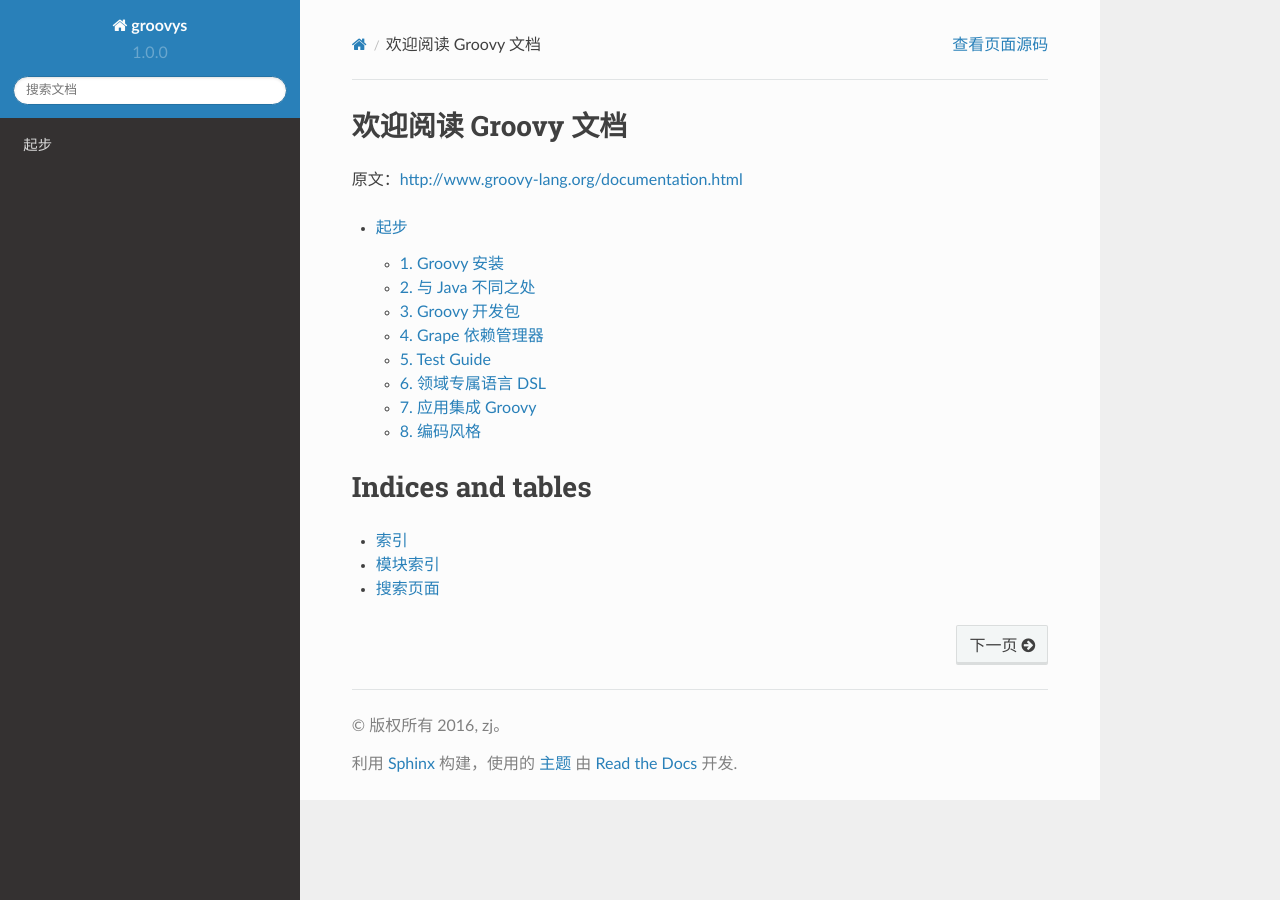
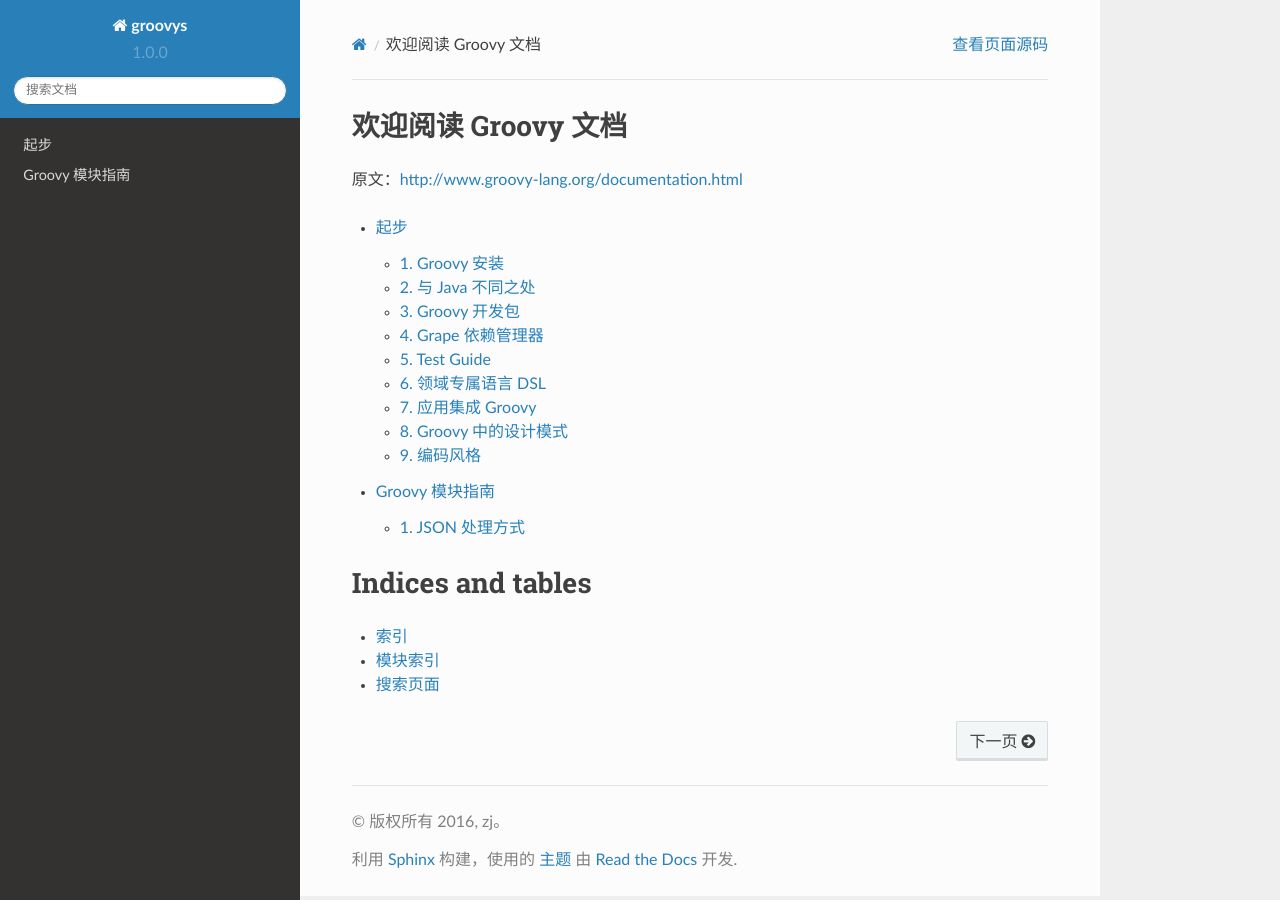
Before and after one commit to guxiaotu/zh-doc-groovy-lang, a Sphinx documentation site: the page built from docs/source/index.rst, in a window 1280 px wide. Built offline with Sphinx 7.4.7 and the Read the Docs theme 2.0.0, drawn with Linux system fonts in a browser that asks for light colours; part of the change alters nothing that is shown.

Commit message:
add arsing-and-producing-JSON

```diff
--- a/docs/source/GettingStarted/index.rst
+++ b/docs/source/GettingStarted/index.rst
@@ -12,4 +12,5 @@
    Testing-guide
    Domain-Specific-Languages
    Integrating-Groovy-into-applications
+   Design-patterns-in-Groovy
    Style-guide
--- /dev/null
+++ b/docs/source/Groovy-module-guides/Parsing-and-producing-JSON.rst
@@ -0,0 +1,176 @@
+JSON 处理方式
+================
+
+	Groovy 中集成 JSON 与 对象之间转换的功能。
+	在 ``groovy.json`` 包中的类专门用于 JSON 序列化及解析工作.
+
+JsonSlurper
+-----------
+
+``JsonSlurper`` 用于将 JSON 字符串转换为 Groovy 数据结构，如：maps, lists, 以及原始类型 ``Integer`` , ``Double``, ``Boolean`` 和
+``String``.
+
+其类中有大量的 ``parse`` 以及如： ``parseText`` ，``parseFile`` 等方法。
+下面的例子中将使用 ``parseText`` 方法来解析 JSON 字符串，并将其转换为 list 或 map 对象。
+The class comes with a bunch of overloaded parse methods plus some special methods such as parseText, parseFile and others. For the next example we will use the parseText method. It parses a JSON String and recursively converts it to a list or map of objects. The other parse* methods are similar in that they return a JSON String but for different parameter types.
+
+.. code-block:: groovy
+
+	def jsonSlurper = new JsonSlurper()
+	def object = jsonSlurper.parseText('{ "name": "John Doe" } /* some comment */')
+
+	assert object instanceof Map
+	assert object.name == 'John Doe'
+
+这里的返回结果为 map , 可以像普通 Groovy 对象一样使用。 ``JsonSlurper`` 解析的 Json 字符串遵循 `ECMA-404 JSON 交换标准 <http://www.ecma-international.org/publications/files/ECMA-ST/ECMA-404.pdf>`_ ， 增加了对于注解及日期的支持。
+
+In addition to maps JsonSlurper supports JSON arrays which are converted to lists.
+除了 map，``JsonSlurper`` 也支持将 JSON 数组转换为 lists .
+
+.. code-block:: groovy
+
+	def jsonSlurper = new JsonSlurper()
+	def object = jsonSlurper.parseText('{ "myList": [4, 8, 15, 16, 23, 42] }')
+
+	assert object instanceof Map
+	assert object.myList instanceof List
+	assert object.myList == [4, 8, 15, 16, 23, 42]
+
+JSON 标准支持以下原始数据类型：string, number, object, true, false, null.
+``JsonSlurper`` 会将它们转换为对应的 Groovy 类型。
+
+.. code-block:: groovy
+
+	def jsonSlurper = new JsonSlurper()
+	def object = jsonSlurper.parseText '''
+	    { "simple": 123,
+	      "fraction": 123.66,
+	      "exponential": 123e12
+	    }'''
+
+	assert object instanceof Map
+	assert object.simple.class == Integer
+	assert object.fraction.class == BigDecimal
+	assert object.exponential.class == BigDecimal
+
+JsonSlurper 返回 Groovy 对象， 其返回结果符合 GPath 表达式。GPath 是一种功能很强的表达式语言，并通过 ``multiple slurpers`` 可以支持不同的
+数据格式，例如：``XmlSlurper`` 用于支持 xml
+
+想了解更多的细节，可以查看 `GPath表达式 <http://docs.groovy-lang.org/latest/html/documentation/core-semantics.html#gpath_expressions>`_ 这一章节。
+
+下面是 JSON 类型与对应的 Groovy 数据类型，对照表：
+
++-------------------+-------------------------------------------------------------+
+| JSON              | Groovy                                                      |
++===================+=============================================================+
+| Stirng            | java.lang.String                                            |
++-------------------+-------------------------------------------------------------+
+| number            | java.lang.BigDecimal or java.lang.Integer                   |
++-------------------+-------------------------------------------------------------+
+| object            | java.util.LinkedHashMap                                     |
++-------------------+-------------------------------------------------------------+
+| array             | java.util.ArrayList                                         |
++-------------------+-------------------------------------------------------------+
+| true              | true                                                        |
++-------------------+-------------------------------------------------------------+
+| false             | false                                                       |
++-------------------+-------------------------------------------------------------+
+| null              | null                                                        |
++-------------------+-------------------------------------------------------------+
+| date              | java.util.Date ``yyyy-MM-dd’T’HH:mm:ssZ``                   |
++-------------------+-------------------------------------------------------------+
+
+
+Whenever a value in JSON is null, JsonSlurper supplements it with the Groovy null value. This is in contrast to other JSON parsers that represent a null value with a library-provided singleton object.
+
+Parser Variants
+^^^^^^^^^^^^^^^
+
+``JsonSlurper`` 附带了一些解析器实现。每种解析器适用于不同的需求，在特定的场景中，默认的解析器并不一定是最好的解决方案，
+这里有一些解析器的简单介绍：
+
+- ``JsonParserCharArray`` 解析器，将 JSON 字符串，基于字符数组方式处理，在处理过程中拷贝字符的子数组并处理（这种机制称为：``chopping``）.
+
+The JsonFastParser is a special variant of the JsonParserCharArray and is the fastest parser. However, it is not the default parser for a reason. JsonFastParser is a so-called index-overlay parser. During parsing of the given JSON String it tries as hard as possible to avoid creating new char arrays or String instances. It keeps pointers to the underlying original character array only. In addition, it defers object creation as late as possible. If parsed maps are put into long-term caches care must be taken as the map objects might not be created and still consist of pointer to the original char buffer only. However, JsonFastParser comes with a special chop mode which dices up the char buffer early to keep a small copy of the original buffer. Recommendation is to use the JsonFastParser for JSON buffers under 2MB and keeping the long-term cache restriction in mind.
+（``JsonFastParser`` 是基于 ``JsonParserCharArray`` 的扩展，它是最快速的解析器。其不是默认解析器，也是有一定原因。``JsonFastParser`` 是所谓指数覆盖解析器。在解析 JSON 字符串的时候，其尽可能避免创建新的字符数组或字符串。仅保持其指针在愿字符数组上。此外，也尽可能推迟对象的创建，）
+
+- The JsonParserLax is a special variant of the JsonParserCharArray parser. It has similar performance characteristics as JsonFastParser but differs in that it isn’t exclusively relying on the ECMA-404 JSON grammar. For example it allows for comments, no quote strings etc.
+
+- The JsonParserUsingCharacterSource is a special parser for very large files. It uses a technique called "character windowing" to parse large JSON files (large means files over 2MB size in this case) with constant performance characteristics.
+
+``JsonSlurper`` 的默认解析器实现是 ``JsonParserCharArray``.
+下表中列举了 JsonParserType 与 其实现的对照关系：
+
++-------------------------------------+------------------------------------------+
+| Implementation                      | Constant                                 |
++=====================================+==========================================+
+| JsonParserCharArray                 | JsonParserType#CHAR_BUFFER               |
++-------------------------------------+------------------------------------------+
+| JsonFastParser                      | JsonParserType#INDEX_OVERLAY             |
++-------------------------------------+------------------------------------------+
+| JsonParserLax                       | JJsonParserType#LAX                      |
++-------------------------------------+------------------------------------------+
+| JsonParserUsingCharacterSource      | JsonParserType#CHARACTER_SOURCE          |
++-------------------------------------+------------------------------------------+
+
+
+通过调用 ``JsonSlurper#setType()`` 来设置 ``JsonParserType`` 可以很方便的修改解析器的实现。
+
+.. code-block:: groovy
+
+	def jsonSlurper = new JsonSlurper(type: JsonParserType.INDEX_OVERLAY)
+	def object = jsonSlurper.parseText('{ "myList": [4, 8, 15, 16, 23, 42] }')
+
+	assert object instanceof Map
+	assert object.myList instanceof List
+	assert object.myList == [4, 8, 15, 16, 23, 42]
+
+JsonOutput
+----------
+
+``JsonOutput`` 主要用于将  Groovy 对象序列化为 JSON 字符串。
+
+JsonOutput is responsible for serialising Groovy objects into JSON strings. It can be seen as companion object to JsonSlurper, being a JSON parser.
+
+``JsonOutput`` 中有一些重载，静态 ``toJson`` 方法。每种 ``toJson`` 实现都带有不同的参数。静态可以直接使用，或通过静态引入后使用。
+
+``toJson`` 返回结果返回 JSON 格式的字符串。
+
+.. code-block:: groovy
+
+	def json = JsonOutput.toJson([name: 'John Doe', age: 42])
+
+	assert json == '{"name":"John Doe","age":42}'
+
+``JsonOutput`` 不仅仅支持原始类型，maps，lists，还可以支持 ``POGOs`` 序列化。
+
+.. code-block:: groovy
+
+	class Person { String name }
+
+	def json = JsonOutput.toJson([ new Person(name: 'John'), new Person(name: 'Max') ])
+
+	assert json == '[{"name":"John"},{"name":"Max"}]'
+
+上面例子中，JSON 的默认输出没有使用 ``pretty printed``.
+
+.. code-block:: groovy
+
+	def json = JsonOutput.toJson([name: 'John Doe', age: 42])
+
+	assert json == '{"name":"John Doe","age":42}'
+
+	assert JsonOutput.prettyPrint(json) == '''\
+	{
+	    "name": "John Doe",
+	    "age": 42
+	}'''.stripIndent()
+
+
+``prettyPrint`` 方法只有一个字符串输入参数，它不与 ``JsonOutput`` 中的其它方法结合使用，其可以处理任何的 JSON 格式字符串。
+
+Groovy 中还可以使用 JsonBuilder 或 StreamingJsonBuilder 创建 JSON.
+这两种方式提供 DSL 通过其定制对象的图谱，并将其转化为 JSON 。
+
+For more details on builders, have a look at the builders chapter which covers both JsonBuilder and StreamingJsonBuilder.
+如希望了解更多的细节，可以查看它们对应的章节，`JsonBuilder <http://docs.groovy-lang.org/latest/html/documentation/core-domain-specific-languages.html#_jsonbuilder>`_ 和 `StreamingJsonBuilder <http://docs.groovy-lang.org/latest/html/documentation/core-domain-specific-languages.html#_streamingjsonbuilder>`_
--- a/docs/source/Groovy-module-guides/index.rst
+++ b/docs/source/Groovy-module-guides/index.rst
@@ -0,0 +1,9 @@
+Groovy 模块指南
+===============
+
+
+.. toctree::
+   :maxdepth: 2
+   :numbered:
+
+   Parsing-and-producing-JSON
--- a/docs/source/index.rst
+++ b/docs/source/index.rst
@@ -13,6 +13,7 @@
    :maxdepth: 2
 
    GettingStarted/index
+   Groovy-module-guides/index
 
 
 
```
